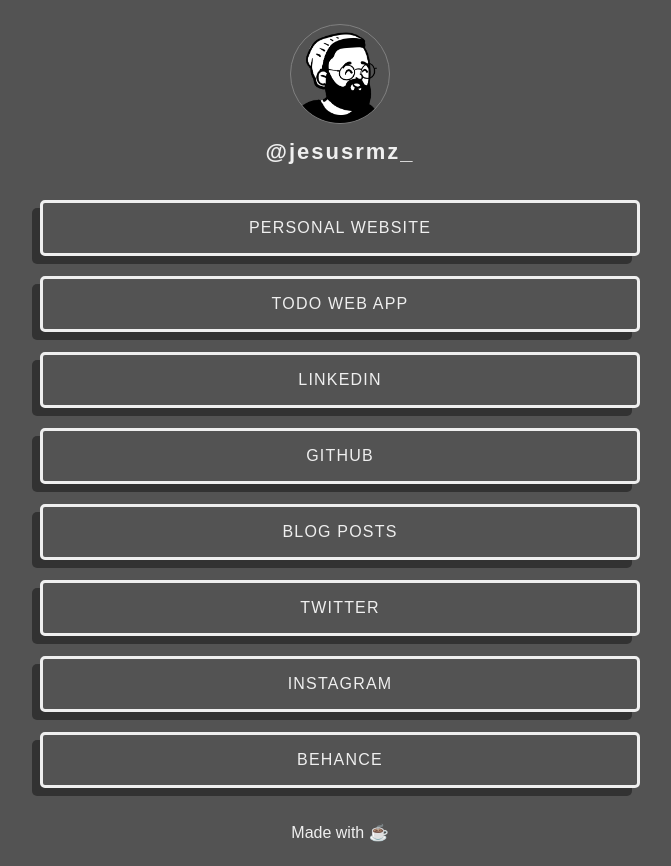
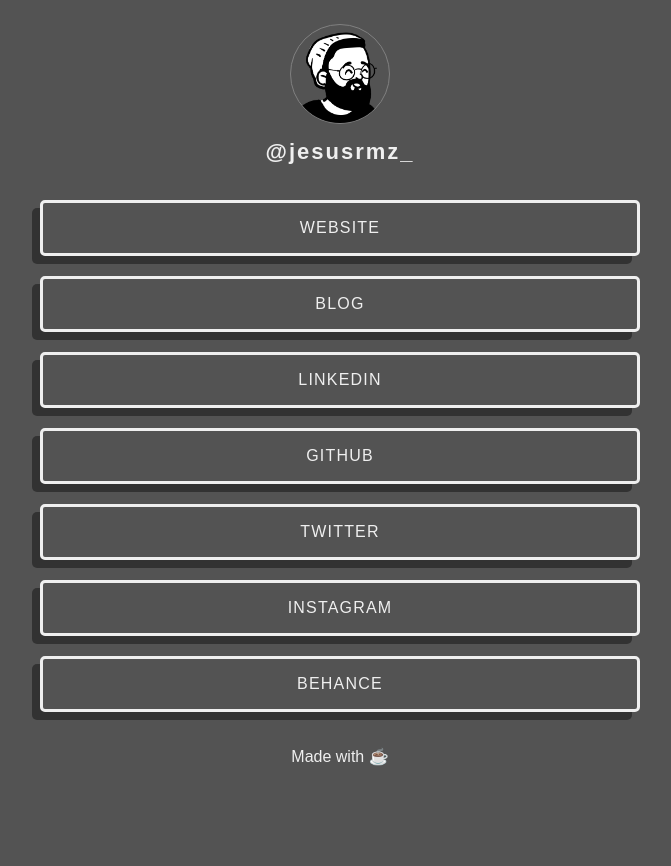
Before and after one commit to jesusrmz19/linktrr, a website built with Parcel: page index.html in a window 1280 px wide. Shown: the whole page, without its empty margins (300-971 px from the left). After the commit the page ends 800 px from the top, so only its background shows below. Built offline with nearby package versions, Linux system fonts and the light colour scheme; a web font is replaced by a local one.

Commit message:
Remove the todolist app link and add the new blog link

```diff
--- a/index.html
+++ b/index.html
@@ -46,14 +46,14 @@
           href="https://jesusrmz.com/"
           target="_blank"
           rel="noopener"
-          >Personal Website</a
+          >Website</a
         >
         <a
           class="btn center linktr--elem"
-          href="https://todoapp.jesusrmz.com/"
+          href="https://blog.jesusrmz.com/"
           target="_blank"
           rel="noopener"
-          >Todo Web App</a
+          >Blog</a
         >
         <a
           class="btn center linktr--elem"
@@ -68,13 +68,6 @@
           target="_blank"
           rel="noopener"
           >Github</a
-        >
-        <a
-          class="btn center linktr--elem"
-          href="https://dev.to/jesusrmz19"
-          target="_blank"
-          rel="noopener"
-          >Blog Posts</a
         >
         <a
           class="btn center linktr--elem"
```
